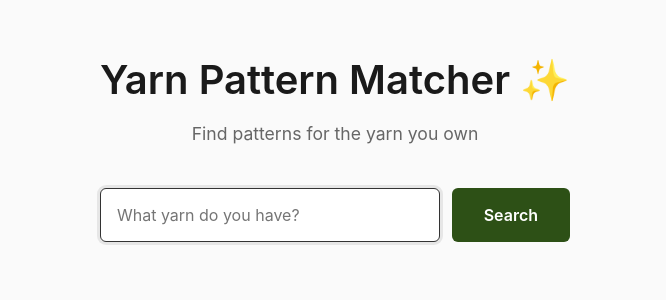
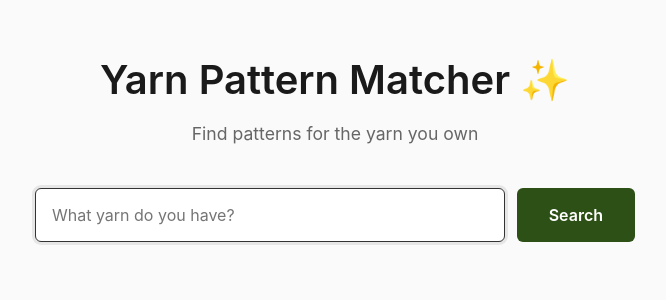
Before and after one commit to abrostoff2/knitting-app, a React (Vite) app in the folder frontend/: page / in a window 1280 px wide. Shown: the top 300 px of the page, without its empty margins (305-971 px from the left). Built offline with nearby package versions, Linux system fonts and the light colour scheme.

Commit message:
Make screens full width
- Remove max-width constraints from all three screens
- Screens now fill the entire available width
- Better use of wide monitors and larger displays

```diff
--- a/frontend/src/components/PatternResultsScreen.module.css
+++ b/frontend/src/components/PatternResultsScreen.module.css
@@ -1,6 +1,5 @@
 .container {
-  max-width: 1400px;
-  margin: 0 auto;
+  width: 100%;
   padding: 2.5rem 2rem;
 }
 
--- a/frontend/src/components/YarnConfirmScreen.module.css
+++ b/frontend/src/components/YarnConfirmScreen.module.css
@@ -1,6 +1,5 @@
 .container {
-  max-width: 1200px;
-  margin: 0 auto;
+  width: 100%;
   padding: 2.5rem 2rem;
 }
 
--- a/frontend/src/components/YarnSearchScreen.module.css
+++ b/frontend/src/components/YarnSearchScreen.module.css
@@ -1,6 +1,5 @@
 .container {
-  max-width: 1200px;
-  margin: 0 auto;
+  width: 100%;
   padding: 3rem 2rem;
 }
 
```
